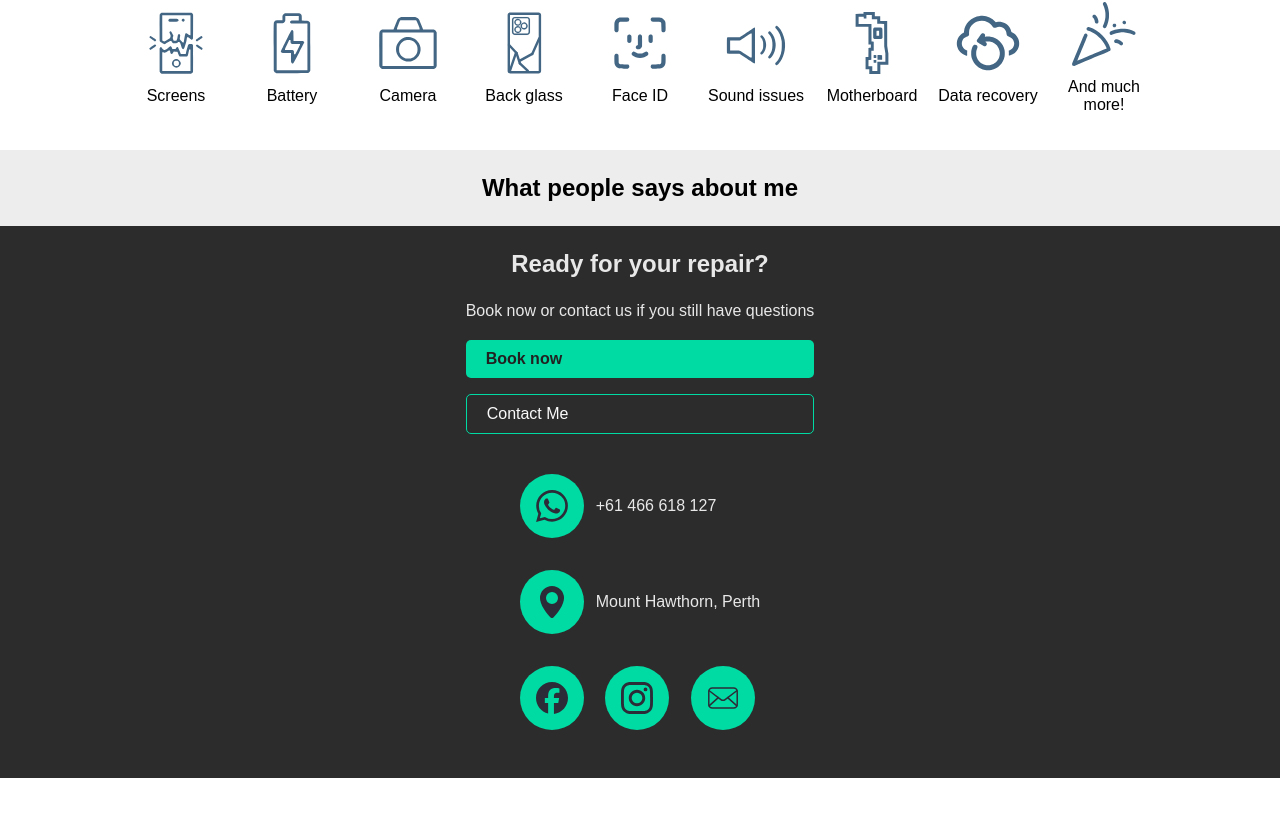
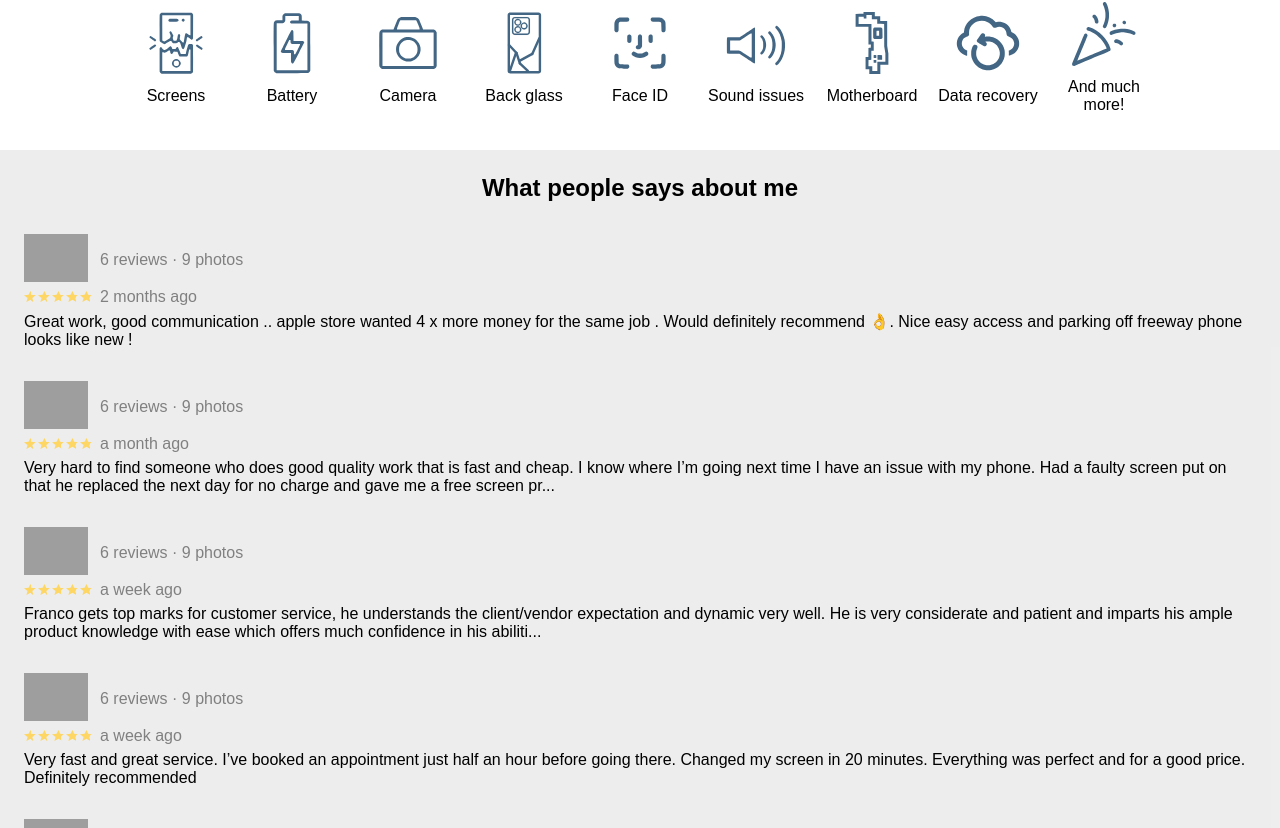
Before and after one commit to Niffxd/iPhoneLooP, a React (Vite) app: page / in a window 1280 px wide. Shown: the part 1432-2260 px from the top of the page. Before the commit the page ends 2210 px from the top, so only its background shows below. Built offline with nearby package versions, Linux system fonts and the light colour scheme; grey boxes are pictures that could not be loaded; a web font is replaced by a local one.

Commit message:
fixing fetching data from google reviews, adding loader and fetch from local database in case of some kind of fetching data problem

```diff
--- a/src/components/Reviews/index.jsx
+++ b/src/components/Reviews/index.jsx
@@ -1,55 +1,53 @@
 import { useState, useEffect } from 'react';
 import { Link } from 'react-router-dom'; //eslint-disable-line
 import Loader from '../../assets/loaders/loader.svg';
-import { obtainReviews } from './reviews';
+import { fetchData } from './reviews';
 import style from './Reviews.module.css';
 
 export default function Reviews () {
-  const [data, setData] = useState(null);
-
-  console.log(data);
+  const [data, setData] = useState([]);
 
   useEffect(() => {
-    setData(obtainReviews(0)); // 0 -> to receive from database, > 1 -> to receive from API
+    fetchData(setData, 0); // < 0 -> to test loading, 0 -> to receive from database, > 1 -> to receive from API
   }, []);
 
   return (
     <section className={style.reviews_container}>
       <h2>What people says about me</h2>
       {
-        // !reviews
-        //   ? <div className={style.loading}>
-        //       <img src={Loader} alt='loader' width={256}/>
-        //     </div>
-        //   : reviews.map(
-        //     ({
-        //       authorAttribution,
-        //       rating,
-        //       relativePublishTimeDescription,
-        //       originalText
-        //     }) => {
-        //       return (
-        //         <Link to={authorAttribution.uri} key={authorAttribution.uri} target='_blank'>
-        //           <article className={style.card_review_container}>
-        //             <div className={style.user_profile}>
-        //               <img src={authorAttribution.photoUri} alt='profile-photo' />
-        //               <div className={style.user_profile_data}>
-        //                 <h4>{authorAttribution.name}</h4>
-        //                 <p>6 reviews · 9 photos</p> {/* //TODO: change when the item is ready, it's just a scheme */}
-        //               </div>
-        //             </div>
-        //             <div className={style.user_review_container}>
-        //               <dir className={style.user_review_score_and_date}>
-        //                 <span className={style.score_review}></span>
-        //                 <span className={style.date_review}>{relativePublishTimeDescription}</span>
-        //               </dir>
-        //               <p className={style.user_review_content}>{originalText.text.length > 240 ? originalText.text.slice(0, 240) + '...' : originalText.text}</p>
-        //             </div>
-        //           </article>
-        //         </Link>
-        //       );
-        //     }
-        //   )
+        !data.length
+          ? <div className={style.loading}>
+              <img src={Loader} alt='loader' width={256}/>
+            </div>
+          : data.map(
+            ({
+              authorAttribution,
+              rating,
+              relativePublishTimeDescription,
+              originalText
+            }) => {
+              return (
+                <Link to={authorAttribution.uri} key={authorAttribution.uri} target='_blank'>
+                  <article className={style.card_review_container}>
+                    <div className={style.user_profile}>
+                      <img src={authorAttribution.photoUri} alt='profile-photo' />
+                      <div className={style.user_profile_data}>
+                        <h4>{authorAttribution.name}</h4>
+                        <p>6 reviews · 9 photos</p> {/* //TODO: change when the item is ready, it's just a scheme */}
+                      </div>
+                    </div>
+                    <div className={style.user_review_container}>
+                      <dir className={style.user_review_score_and_date}>
+                        <span className={style.score_review}></span>
+                        <span className={style.date_review}>{relativePublishTimeDescription}</span>
+                      </dir>
+                      <p className={style.user_review_content}>{originalText.text.length > 240 ? originalText.text.slice(0, 240) + '...' : originalText.text}</p>
+                    </div>
+                  </article>
+                </Link>
+              );
+            }
+          )
       }
     </section>
   );
--- a/src/components/Reviews/reviews.js
+++ b/src/components/Reviews/reviews.js
@@ -9,7 +9,7 @@ const fields = [
 
 const link = `https://places.googleapis.com/v1/places/${placeID}?fields=${fields}&languageCode=${language}&key=${apiKey}`;
 
-export const obtainReviews = async attempts => {
+const obtainReviews = async attempts => {
   if (!attempts) {
     const { reviews } = db;
 
@@ -26,3 +26,12 @@ export const obtainReviews = async attempts => {
     }
   }
 };
+
+export async function fetchData (setData, attempts) {
+  if (attempts < 0) {
+    return [];
+  } else {
+    const response = await obtainReviews(attempts);
+    setData(response);
+  }
+}
```
